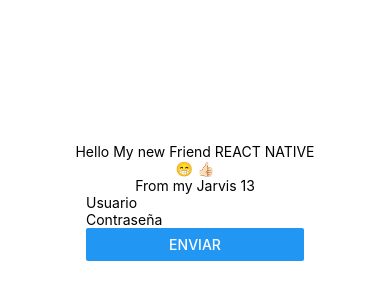
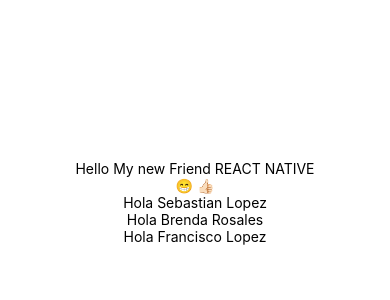
Before and after one commit to pacool84/Curso-de-Introduccion-a-REACT-Native, a React Native app: screen / in a window 390 px wide. Shown: the part 220-520 px from the top of the page. Built offline with nearby package versions, Linux system fonts and the light colour scheme.

Commit message:
[ADD] Props between the App and Saludar components

```diff
--- a/App.js
+++ b/App.js
@@ -1,15 +1,14 @@
-import { StatusBar } from "expo-status-bar";
 import { StyleSheet, Text, View } from "react-native";
-import LoginForm from "./src/components/LoginForm";
+import Saludar from "./src/components/Saludar";
 
 export default function App() {
   return (
     <View style={styles.container}>
       <Text>Hello My new Friend REACT NATIVE</Text>
       <Text>😁 👍🏻</Text>
-      <Text>From my Jarvis 13</Text>
-      <LoginForm />
-      <StatusBar style="auto" />
+      <Saludar nombre="Sebastian Lopez" />
+      <Saludar nombre="Brenda Rosales" />
+      <Saludar nombre="Francisco Lopez" />
     </View>
   );
 }
--- /dev/null
+++ b/src/components/Saludar.js
@@ -0,0 +1,9 @@
+import React from "react";
+import { Text } from "react-native";
+
+function Saludar(props) {
+  console.log(props.nombre);
+  return <Text>Hola {props.nombre}</Text>;
+}
+
+export default Saludar;
```
